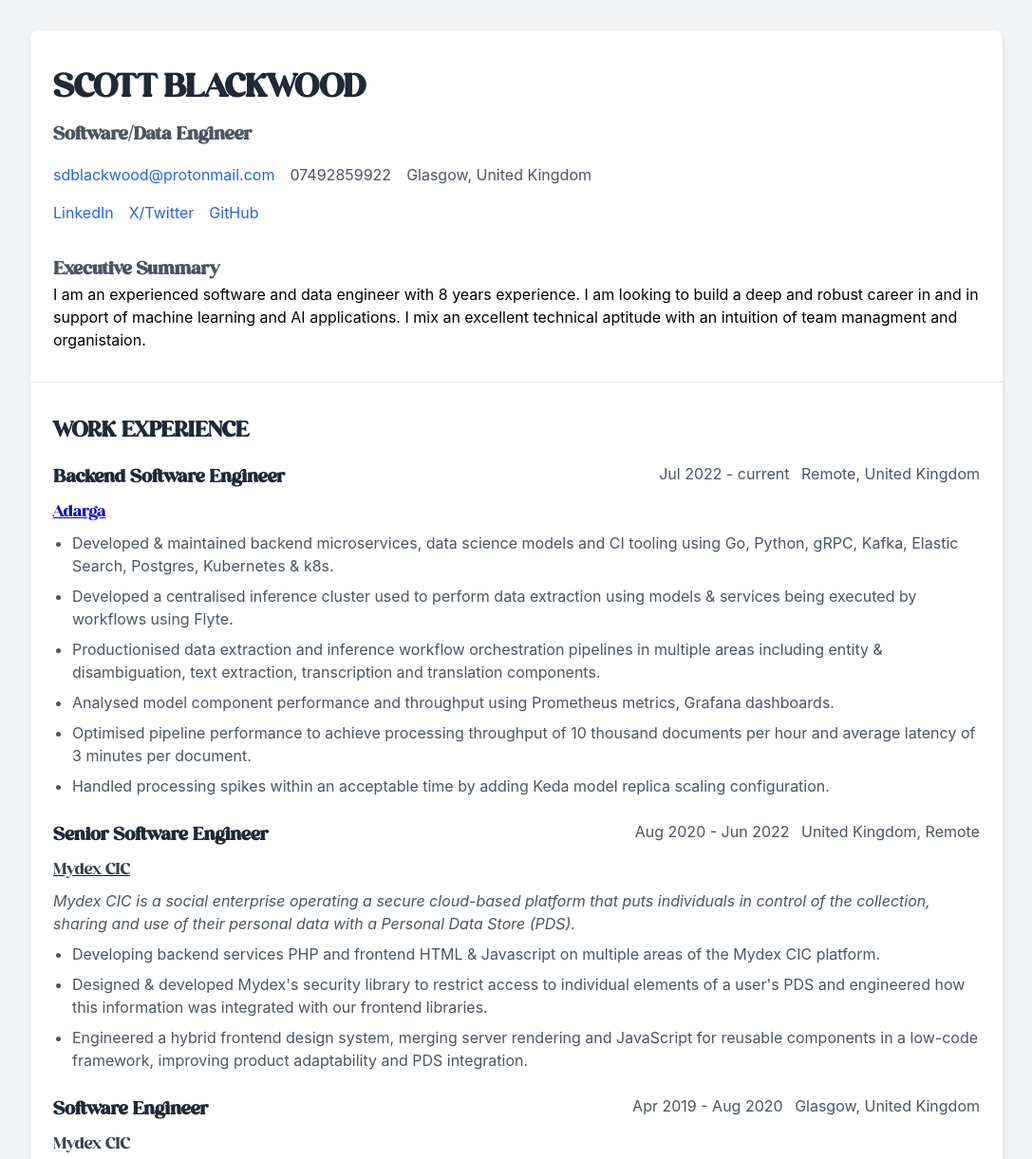
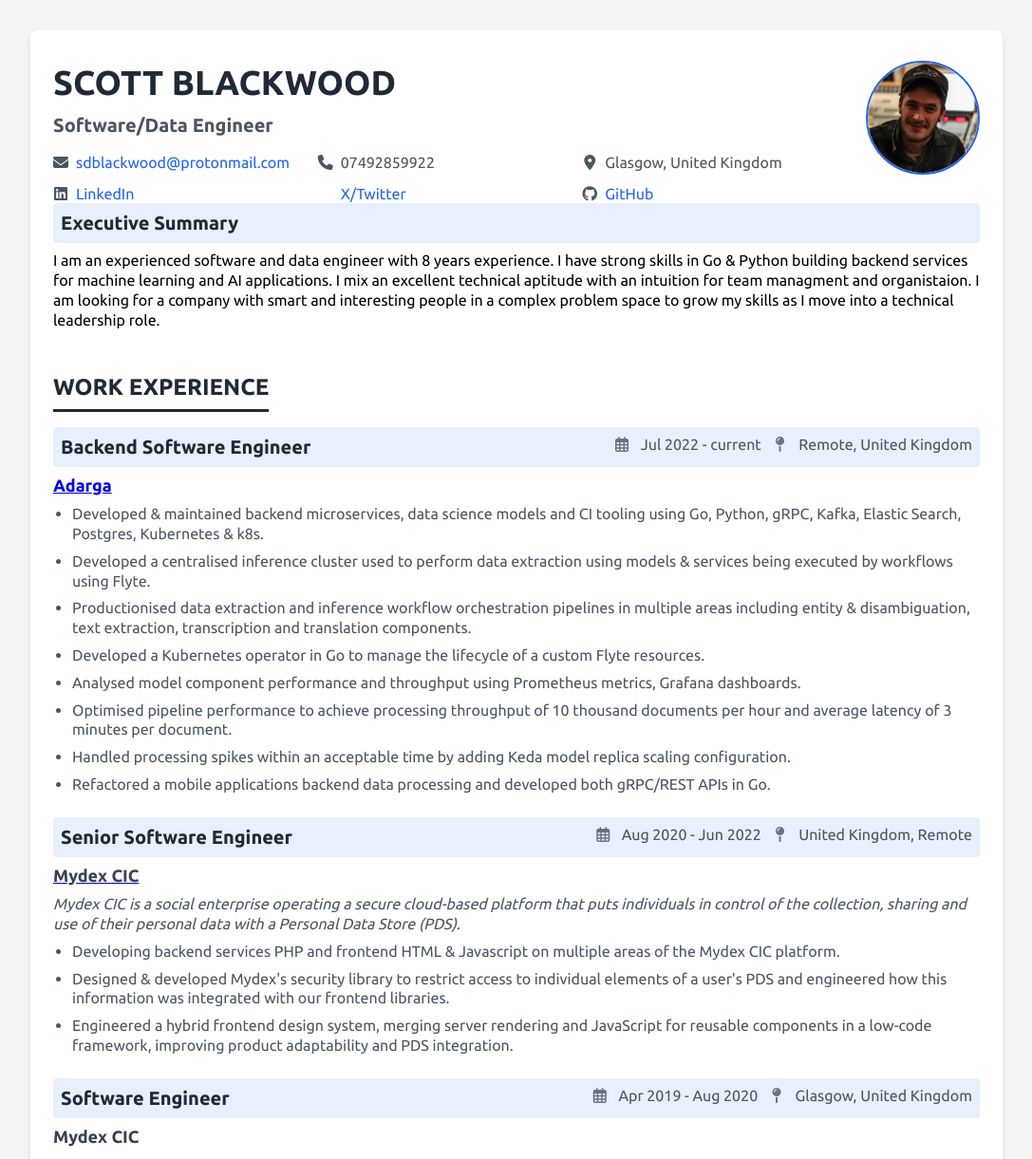
Before and after one commit to SDBlackwood/cv, a plain HTML site: page index.html in a window 1280 px wide. Shown: the top 1221 px of the page at 95% size, without its empty margins (96-1183 px from the left). Drawn offline with Linux system fonts and the light colour scheme.

Commit message:
feat: refactor + profile pic + add content

```diff
--- a/index.html
+++ b/index.html
@@ -5,36 +5,55 @@
     <meta name="viewport" content="width=device-width, initial-scale=1.0">
     <title>Scott Blackwood - Resume</title>
     <link href="styles.css" rel="stylesheet">
+    <link rel="stylesheet" href="https://cdnjs.cloudflare.com/ajax/libs/font-awesome/6.4.0/css/all.min.css">
 </head>
 <body class="body-container">
     <div class="main-container">
         <!-- Header Section -->
         <header class="header">
+            <div class="header-content">
+                <div class="header-text">
                     <h1 class="title">SCOTT BLACKWOOD</h1>
                     <h4 class="subtitle">Software/Data Engineer</h4>
 
                     <div class="contact-info">
                         <a href="mailto:sdblackwood@protonmail.com" class="contact-link">
-                    sdblackwood@protonmail.com
+                            <i class="fas fa-envelope"></i> sdblackwood@protonmail.com
                         </a>
-                <span class="contact-text">07492859922</span>
-                <span class="contact-text">Glasgow, United Kingdom</span>
+                        <span class="contact-text">
+                            <i class="fas fa-phone"></i> 07492859922
+                        </span>
+                        <span class="contact-text">
+                            <i class="fas fa-map-marker-alt"></i> Glasgow, United Kingdom
+                        </span>
                     </div>
 
                     <div class="social-links">
-                <a href="https://www.linkedin.com/in/sdblackwood/" class="social-link">LinkedIn</a>
-                <a href="https://x.com/_sdblackwood" class="social-link">X/Twitter</a>
-                <a href="https://github.com/SDBlackwood" class="social-link">GitHub</a>
+                        <a href="https://www.linkedin.com/in/sdblackwood/" class="social-link">
+                            <i class="fab fa-linkedin"></i> LinkedIn
+                        </a>
+                        <a href="https://x.com/_sdblackwood" class="social-link">
+                            <i class="fab fa-x-twitter"></i> X/Twitter
+                        </a>
+                        <a href="https://github.com/SDBlackwood" class="social-link">
+                            <i class="fab fa-github"></i> GitHub
+                        </a>
+                    </div>
+                </div>
+                <div class="header-image">
+                    <img src="Profile.jpeg" alt="Scott Blackwood" class="profile-image">
+                </div>
             </div>
 
-            <br>
-
             <div>
-                <h4 class="subtitle">Executive Summary</h4>
+                <div class="job-header grey-bg-header">
+                    <h3 class="job-title">Executive Summary</h3>
+                </div>
                 <p>
-                    I am an experienced software and data engineer with 8 years experience.
-                    I am looking to build a deep and robust career in and in support of machine learning and AI applications.
-                    I mix an excellent technical aptitude with an intuition of team managment and organistaion.
+                    I am an experienced software and data engineer with 8 years experience. I have strong skills in Go & Python building
+                    backend services for machine learning and AI applications.
+                    I mix an excellent technical aptitude with an intuition for team managment and organistaion.
+                    I am looking for a company with smart and interesting people in a complex problem space to grow my skills as I move into a technical leadership role.
                 </p>
             </div>
         </header>
@@ -46,11 +65,11 @@
                 <h2 class="section-title">WORK EXPERIENCE</h2>
 
                 <div class="job">
-                    <div class="job-header">
+                    <div class="job-header grey-bg-header">
                         <h3 class="job-title">Backend Software Engineer</h3>
                         <div class="job-period">
-                            <span>Jul 2022 - current</span>
-                            <span class="job-location">Remote, United Kingdom</span>
+                            <span><i class="far fa-calendar-alt"></i> Jul 2022 - current</span>
+                            <span class="job-location"><i class="fas fa-map-pin"></i> Remote, United Kingdom</span>
                         </div>
                     </div>
                     <h4 class="company-name"><a href="https://adarga.ai/">Adarga</a></h4>
@@ -58,18 +77,20 @@
                         <li>Developed & maintained backend microservices, data science models and CI tooling using Go, Python, gRPC, Kafka, Elastic Search, Postgres, Kubernetes & k8s.</li>
                         <li>Developed a centralised inference cluster used to perform data extraction using models & services being executed by workflows using Flyte.</li>
                         <li>Productionised data extraction and inference workflow orchestration pipelines in multiple areas including entity & disambiguation, text extraction, transcription and translation components.</li>
+                        <li>Developed a Kubernetes operator in Go to manage the lifecycle of a custom Flyte resources.</li>
                         <li>Analysed model component performance and throughput using Prometheus metrics, Grafana dashboards.</li>
                         <li>Optimised pipeline performance to achieve processing throughput of 10 thousand documents per hour and average latency of 3 minutes per document.</li>
                         <li>Handled processing spikes within an acceptable time by adding Keda model replica scaling configuration.</li>
+                        <li>Refactored a mobile applications backend data processing and developed both gRPC/REST APIs in Go.</li>
                     </ul>
                 </div>
 
                 <div class="job">
-                    <div class="job-header">
+                    <div class="job-header grey-bg-header">
                         <h3 class="job-title">Senior Software Engineer</h3>
                         <div class="job-period">
-                            <span>Aug 2020 - Jun 2022</span>
-                            <span class="job-location">United Kingdom, Remote</span>
+                            <span><i class="far fa-calendar-alt"></i> Aug 2020 - Jun 2022</span>
+                            <span class="job-location"><i class="fas fa-map-pin"></i> United Kingdom, Remote</span>
                         </div>
                     </div>
                     <a href="https://mydex.org/">
@@ -85,22 +106,22 @@
                 </div>
 
                 <div class="job">
-                    <div class="job-header">
+                    <div class="job-header grey-bg-header">
                         <h3 class="job-title">Software Engineer</h3>
                         <div class="job-period">
-                            <span>Apr 2019 - Aug 2020</span>
-                            <span class="job-location">Glasgow, United Kingdom</span>
+                            <span><i class="far fa-calendar-alt"></i> Apr 2019 - Aug 2020</span>
+                            <span class="job-location"><i class="fas fa-map-pin"></i> Glasgow, United Kingdom</span>
                         </div>
                     </div>
                     <h4 class="company-name">Mydex CIC</h4>
                 </div>
 
                 <div class="job">
-                    <div class="job-header">
+                    <div class="job-header grey-bg-header">
                         <h3 class="job-title">Technical Consultant</h3>
                         <div class="job-period">
-                            <span>August 2017 - April 2019</span>
-                            <span class="job-location">Glasgow, United Kingdom</span>
+                            <span><i class="far fa-calendar-alt"></i> August 2017 - April 2019</span>
+                            <span class="job-location"><i class="fas fa-map-pin"></i> Glasgow, United Kingdom</span>
                         </div>
                     </div>
                     <h4 class="company-name">Verint</h4>
@@ -115,20 +136,20 @@
                     <div class="education-item">
                         <h3 class="education-title">Master of Science - Data Science</h3>
                         <p class="education-details">University of Glasgow</p>
-                        <p class="education-period">Sep 2019 - Mar 2022</p>
+                        <p class="education-period"><i class="far fa-calendar-alt"></i> Sep 2019 - Mar 2022</p>
                     </div>
 
                     <div class="education-item">
                         <h3 class="education-title">Master of Science - Software Development</h3>
                         <p class="education-details">University of Glasgow</p>
-                        <p class="education-period">Jan 2016 - Dec 2017</p>
+                        <p class="education-period"><i class="far fa-calendar-alt"></i> Jan 2016 - Dec 2017</p>
                     </div>
 
                     <div class="education-item">
                         <h3 class="education-title">Bachelor of Science</h3>
                         <p class="education-details">Audio Technology with Multimedia</p>
                         <p class="education-details">Glasgow Caledonian University</p>
-                        <p class="education-period">Jan 2008 - Dec 2010</p>
+                        <p class="education-period"><i class="far fa-calendar-alt"></i> Jan 2008 - Dec 2010</p>
                     </div>
                 </div>
             </section>
--- a/styles.css
+++ b/styles.css
@@ -1,13 +1,16 @@
 /* Base styles */
-@font-face { font-family: Vintage; src: url('Vintage.otf'); }
+@font-face { font-family: Ubuntu-Bold; src: url('Ubuntu-Bold.ttf'); }
+@font-face { font-family: Ubuntu-Regular; src: url('Ubuntu-Regular.ttf'); }
+@font-face { font-family: Ubuntu-Light; src: url('Ubuntu-Light.ttf'); }
+@font-face { font-family: Ubuntu-Italic; src: url('Ubuntu-Italic.ttf'); }
 h1, h2, h3, h4, h5 {
-  font-family: Vintage;
+  font-family: Ubuntu-Bold;
   color: #f3f4f6;
 }
 
 body {
-    font-family: 'Inter', system-ui, -apple-system, BlinkMacSystemFont, 'Segoe UI', Roboto, 'Helvetica Neue', Arial, sans-serif;
-    line-height: 1.5;
+    font-family: 'Ubuntu-Regular', 'EB Garamond', Garamond, 'Apple Garamond', Baskerville, 'Times New Roman', 'Droid Serif', Times, serif;
+    line-height: 1.3;
     -webkit-font-smoothing: antialiased;
     -moz-osx-font-smoothing: grayscale;
 }
@@ -47,14 +50,38 @@ body {
 .section-title {
     font-size: 1.5rem;
     font-weight: bold;
-    color: #1f2937;  /* Same color for section headers */
+    color: #1f2937;
     margin-bottom: 1rem;
+    border-bottom: 3px solid #1f2937;
+    padding-bottom: 0.5rem;
+    display: inline-block;
 }
 
 /* Header styles */
 .header {
     padding: 2rem 1.5rem;
-    border-bottom: 1px solid #e5e7eb;
+}
+
+.header-content {
+    display: flex;
+    justify-content: space-between;
+    align-items: flex-start;
+}
+
+.header-text {
+    flex: 1;
+}
+
+.header-image {
+    margin-left: 2rem;
+}
+
+.profile-image {
+    width: 120px;
+    height: 120px;
+    border-radius: 50%;
+    object-fit: cover;
+    border: 2px solid #2563eb;
 }
 
 .subtitle {
@@ -63,16 +90,28 @@ body {
     margin-top: 0.5rem;
 }
 
+/* Blue background styling for headers (previously grey) */
+.grey-bg-header {
+    background-color: rgba(37, 99, 235, 0.1);  /* Light transparent blue */
+    padding: 0.5rem;
+    border-radius: 0.25rem;
+    width: 100%;
+    display: block;
+}
+
 .contact-info {
     margin-top: 1rem;
-    display: flex;
-    flex-wrap: wrap;
-    gap: 1rem;
+    display: grid;
+    grid-template-columns: repeat(3, 1fr);
+    gap: 0.75rem;
+    width: 100%;
 }
 
 .contact-link {
     color: #2563eb;
     text-decoration: none;
+    display: flex;
+    align-items: center;
 }
 
 .contact-link:hover {
@@ -81,27 +120,41 @@ body {
 
 .contact-text {
     color: #4b5563;
+    display: flex;
+    align-items: center;
 }
 
 .social-links {
-    margin-top: 1rem;
-    display: flex;
-    flex-wrap: wrap;
-    gap: 1rem;
+    margin-top: 0.75rem;
+    display: grid;
+    grid-template-columns: repeat(3, 1fr);
+    gap: 0.75rem;
+    width: 100%;
 }
 
 .social-link {
     color: #2563eb;
     text-decoration: none;
+    display: flex;
+    align-items: center;
 }
 
 .social-link:hover {
     color: #1d4ed8;
 }
 
+/* Responsive adjustments for contact and social links */
+@media (max-width: 768px) {
+    .contact-info,
+    .social-links {
+        grid-template-columns: 1fr;
+        gap: 0.5rem;
+    }
+}
+
 /* Main content styles */
 .main-content {
-    padding: 2rem 1.5rem;
+    padding: 0.75rem 1.5rem 2rem 1.5rem;
 }
 
 .section {
@@ -201,3 +254,18 @@ body {
     border-radius: 9999px;
     color: #374151;
 }
+
+/* Icon styling */
+i.fas, i.far, i.fab {
+    margin-right: 0.5rem;
+    width: 1rem;
+    text-align: center;
+}
+
+.contact-info i, .social-links i {
+    color: #4b5563;
+}
+
+.job-period i, .education-period i {
+    color: #6b7280;
+}
```
Also changed, not shown: Profile.jpeg (added), Ubuntu-Bold.ttf (added), Ubuntu-Italic.ttf (added), Ubuntu-Light.ttf (added), Ubuntu-Regular.ttf (added). Lines whose indentation alone changed are shown as unchanged.
